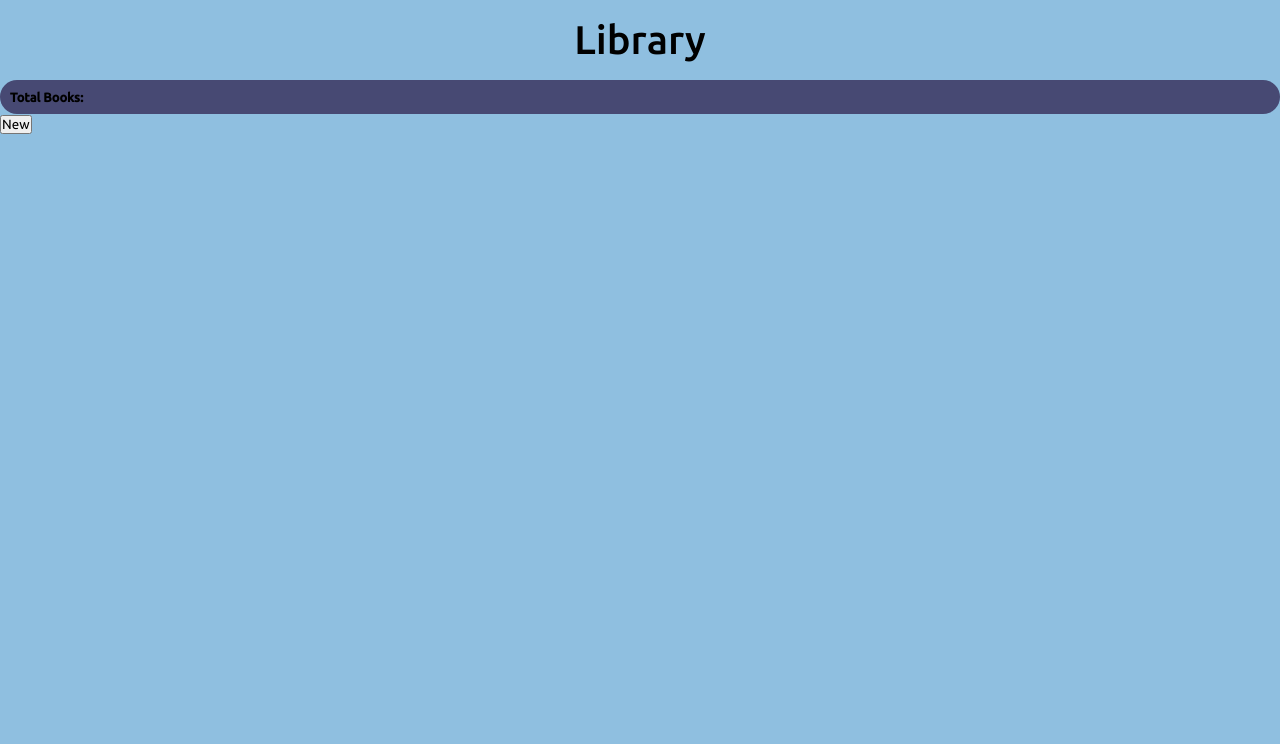
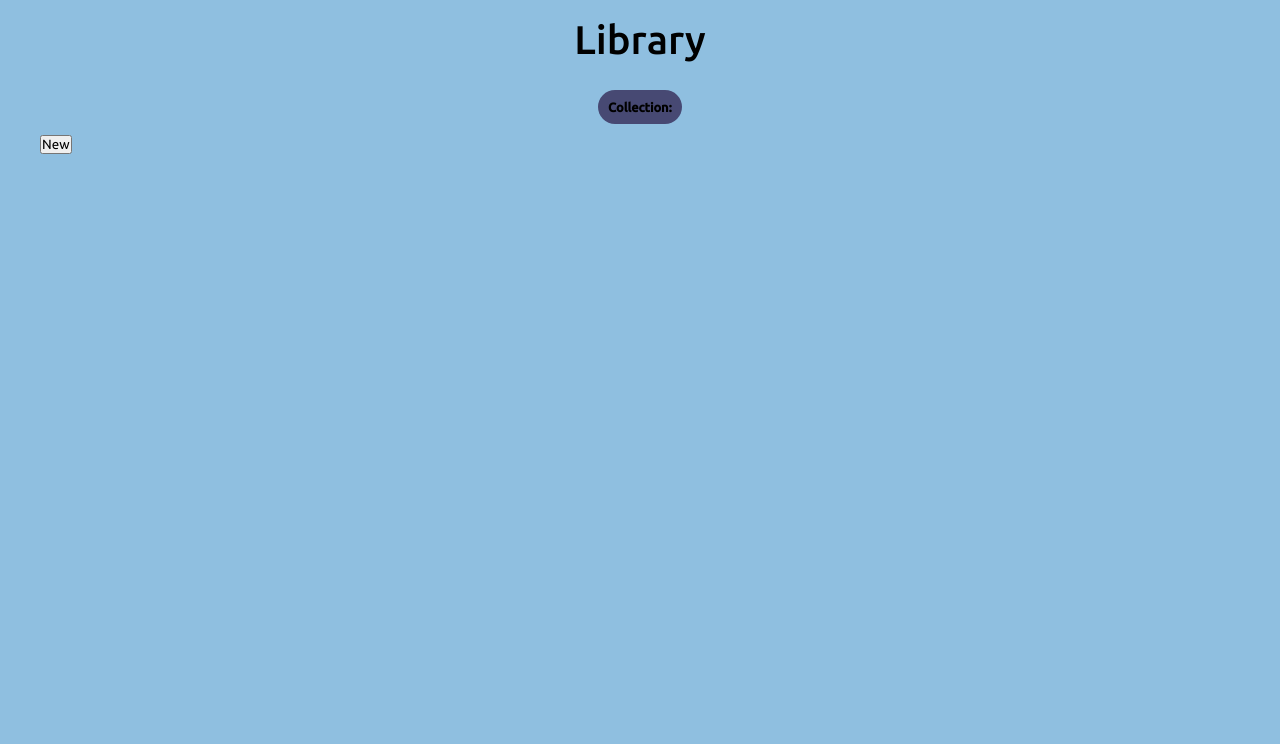
Before and after one commit to bartbzd/library, a plain HTML site: page index.html in a window 1280 px wide. Shown: the top 744 px of the page. Drawn offline with Linux system fonts and the light colour scheme.

Commit message:
Link font awesome and rename collection

```diff
--- a/index.html
+++ b/index.html
@@ -5,14 +5,15 @@
     <meta http-equiv="X-UA-Compatible" content="IE=edge" />
     <meta name="viewport" content="width=device-width, initial-scale=1.0" />
     <link rel="stylesheet" href="styles.css" />
-    <link
-      href="https://cdnjs.cloudflare.com/ajax/libs/font-awesome/5.15.4/css/all.min.css"
-      rel="stylesheet"
-    />
+
     <link rel="preconnect" href="https://fonts.googleapis.com" />
     <link rel="preconnect" href="https://fonts.gstatic.com" crossorigin />
     <link
       href="https://fonts.googleapis.com/css2?family=Ubuntu:wght@300;400;500&display=swap"
+      rel="stylesheet"
+    />
+    <link
+      href="https://cdnjs.cloudflare.com/ajax/libs/font-awesome/5.15.4/css/all.min.css"
       rel="stylesheet"
     />
     <title>Library</title>
@@ -21,13 +22,16 @@
     <header>
       <h1>Library</h1>
     </header>
-    <main>
-      <div class="total-books">
-        <h4 class="book-count">Total Books:<span></span></h4>
-      </div>
-      <div class="card-grid"></div>
-    </main>
-
+    <div id="container">
+      <main>
+        <div class="collection">
+          <h4 class="book-count">Collection: <span></span></h4>
+        </div>
+        <div class="grid-container">
+          <div class="card-grid"></div>
+        </div>
+      </main>
+    </div>
     <footer>
       <a href="https://github.com/bartbzd/library">
         <i class="fab fa-github fa-lg"></i>
```
